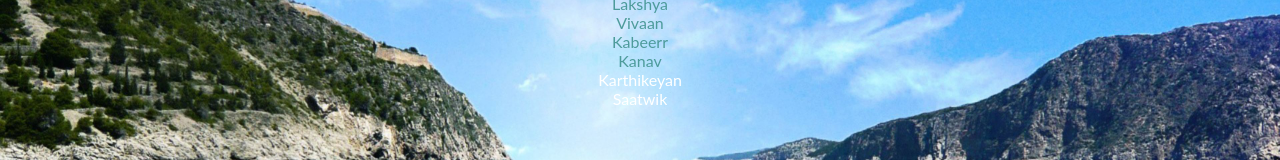
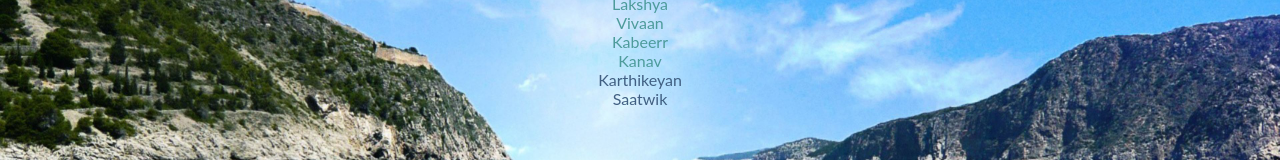
Before and after one commit to Joshi-Hiroshi/savetheearth.tk, a plain HTML site: page index.html in a window 1280 px wide. Shown: the part 207-367 px from the top of the page. Drawn offline with Linux system fonts and the light colour scheme.

Commit message:
Update index.html

```diff
--- a/index.html
+++ b/index.html
@@ -63,7 +63,7 @@ Kabeerr
     <br>
 Kanav
     <br>
-<span style="color:white">
+<span style="color:#405f82">
 Karthikeyan
     <br>
 Saatwik
```
